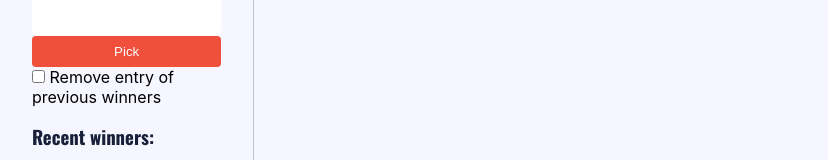
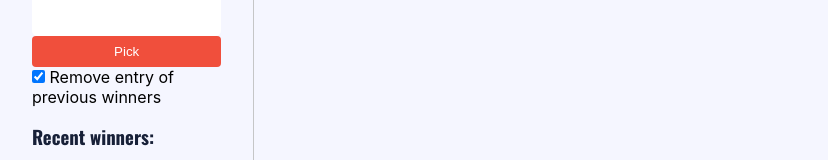
Before and after one commit to alwinpamintuan/raffler, a React (Create React App) app: page / in a window 1280 px wide. Shown: the part 388-548 px from the top of the page, without its empty margins (0-828 px from the left). Built offline with nearby package versions, Linux system fonts and the light colour scheme.

Commit message:
Check entry removal by default, disable overflow removal on hover

```diff
--- a/src/components/RaffleButton/RaffleButton.js
+++ b/src/components/RaffleButton/RaffleButton.js
@@ -20,7 +20,7 @@ function RaffleButton(){
     pickBtn.textContent = "Picking...";
 
     // Enable button after "picking" and remove animation of winning entry
-    const endRaffleDraw = (num) => {
+    const endRaffleDraw = () => {
       pickBtn.disabled = false;
       pickBtn.textContent = "Pick";
     }
@@ -36,7 +36,7 @@ function RaffleButton(){
 
     // Remove previous winner from entry if option is toggled
     const removeToggle = document.getElementById('remove-winners');
-    if(removeToggle.checked){
+    if(removeToggle.checked && winners.length !== 0){
       entries.splice(winners[winners.length-1].idx, 1);
       setEntries([...entries]);
     }
--- a/src/components/RaffleDraw/RaffleDraw.css
+++ b/src/components/RaffleDraw/RaffleDraw.css
@@ -23,14 +23,14 @@ div.entry {
   justify-content: center;
 }
 
-div.entry:hover {
+/* div.entry:hover {
   overflow: visible;
 
   border: 3px solid var(--text);
   color: var(--text);
   background-color: white;
   transition: 0.25s;
-}
+} */
 
 div.highlight {
   color: var(--primary);
--- a/src/components/Sidebar/Sidebar.js
+++ b/src/components/Sidebar/Sidebar.js
@@ -45,7 +45,7 @@ Entry 3
           <RaffleButton/>
 
           <div>
-            <input type="checkbox" id="remove-winners" name="remove-winners"></input>
+            <input type="checkbox" id="remove-winners" name="remove-winners" defaultChecked></input>
             <label htmlFor="remove-winners"> Remove entry of previous winners</label>
           </div>
         </div>
```
